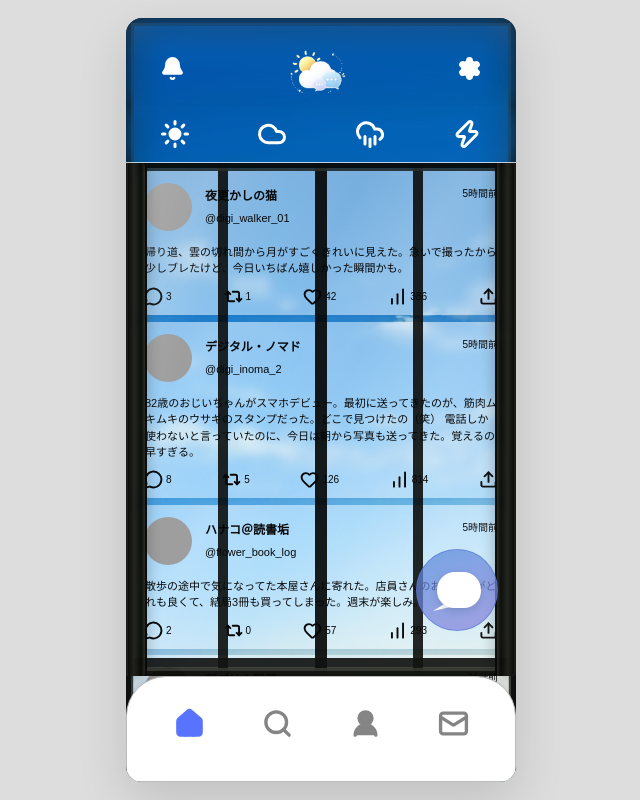
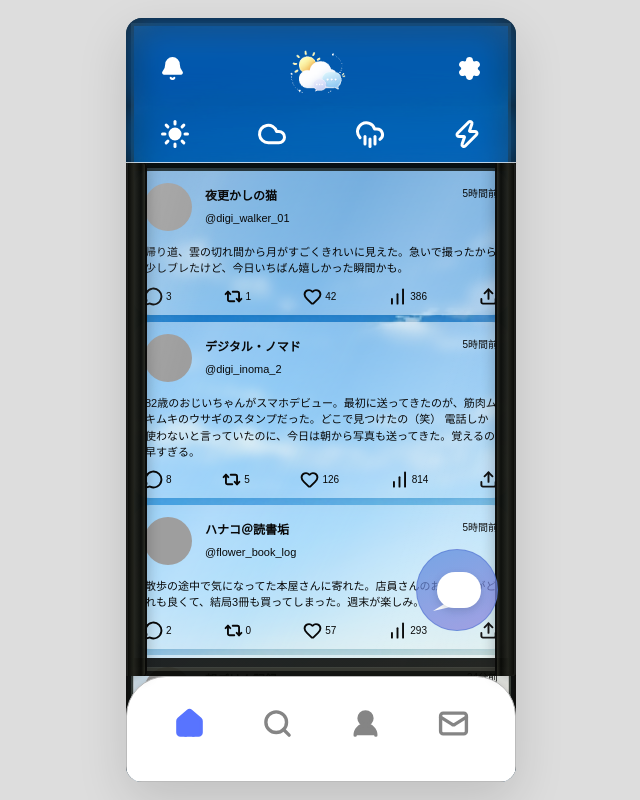
Before and after one commit to awo080558-dot/sora-social-apuri, a Next.js app: page / in a window 1280 px wide. Shown: the whole page, without its empty margins (319-959 px from the left). Built offline with nearby package versions, Linux system fonts and the light colour scheme; grey boxes are pictures that could not be loaded.

Commit message:
Remove vertical window dividers

```diff
--- a/app/globals.css
+++ b/app/globals.css
@@ -224,9 +224,6 @@
   inset:145px 0 106px;
   pointer-events:none;
   background:
-    linear-gradient(90deg,transparent calc(25% - 5px),rgba(7,8,6,.92) calc(25% - 5px),rgba(7,8,6,.92) calc(25% + 5px),transparent calc(25% + 5px)),
-    linear-gradient(90deg,transparent calc(50% - 6px),rgba(5,6,4,.96) calc(50% - 6px),rgba(5,6,4,.96) calc(50% + 6px),transparent calc(50% + 6px)),
-    linear-gradient(90deg,transparent calc(75% - 5px),rgba(7,8,6,.92) calc(75% - 5px),rgba(7,8,6,.92) calc(75% + 5px),transparent calc(75% + 5px)),
     linear-gradient(180deg,transparent calc(100% - 18px),rgba(7,8,6,.92) calc(100% - 18px),rgba(7,8,6,.92) calc(100% - 9px),rgba(36,37,30,.9) calc(100% - 9px),rgba(36,37,30,.9) 100%),
     linear-gradient(105deg,rgba(255,255,255,.18),transparent 22% 70%,rgba(255,255,255,.09));
   box-shadow:inset 0 0 0 5px rgba(8,9,7,.94),inset 0 0 0 8px rgba(46,47,39,.88);
@@ -271,9 +268,6 @@
   inset:145px 0 106px;
   pointer-events:none;
   background:
-    linear-gradient(90deg,transparent calc(25% - 5px),rgba(7,8,6,.92) calc(25% - 5px),rgba(7,8,6,.92) calc(25% + 5px),transparent calc(25% + 5px)),
-    linear-gradient(90deg,transparent calc(50% - 6px),rgba(5,6,4,.96) calc(50% - 6px),rgba(5,6,4,.96) calc(50% + 6px),transparent calc(50% + 6px)),
-    linear-gradient(90deg,transparent calc(75% - 5px),rgba(7,8,6,.92) calc(75% - 5px),rgba(7,8,6,.92) calc(75% + 5px),transparent calc(75% + 5px)),
     linear-gradient(180deg,transparent calc(100% - 18px),rgba(7,8,6,.92) calc(100% - 18px),rgba(7,8,6,.92) calc(100% - 9px),rgba(36,37,30,.9) calc(100% - 9px),rgba(36,37,30,.9) 100%),
     linear-gradient(105deg,rgba(255,255,255,.44),rgba(255,255,255,.1) 20%,transparent 48%,rgba(255,255,255,.1) 70%,transparent);
   box-shadow:inset 0 0 0 5px rgba(8,9,7,.94),inset 0 0 0 8px rgba(46,47,39,.88);
```
